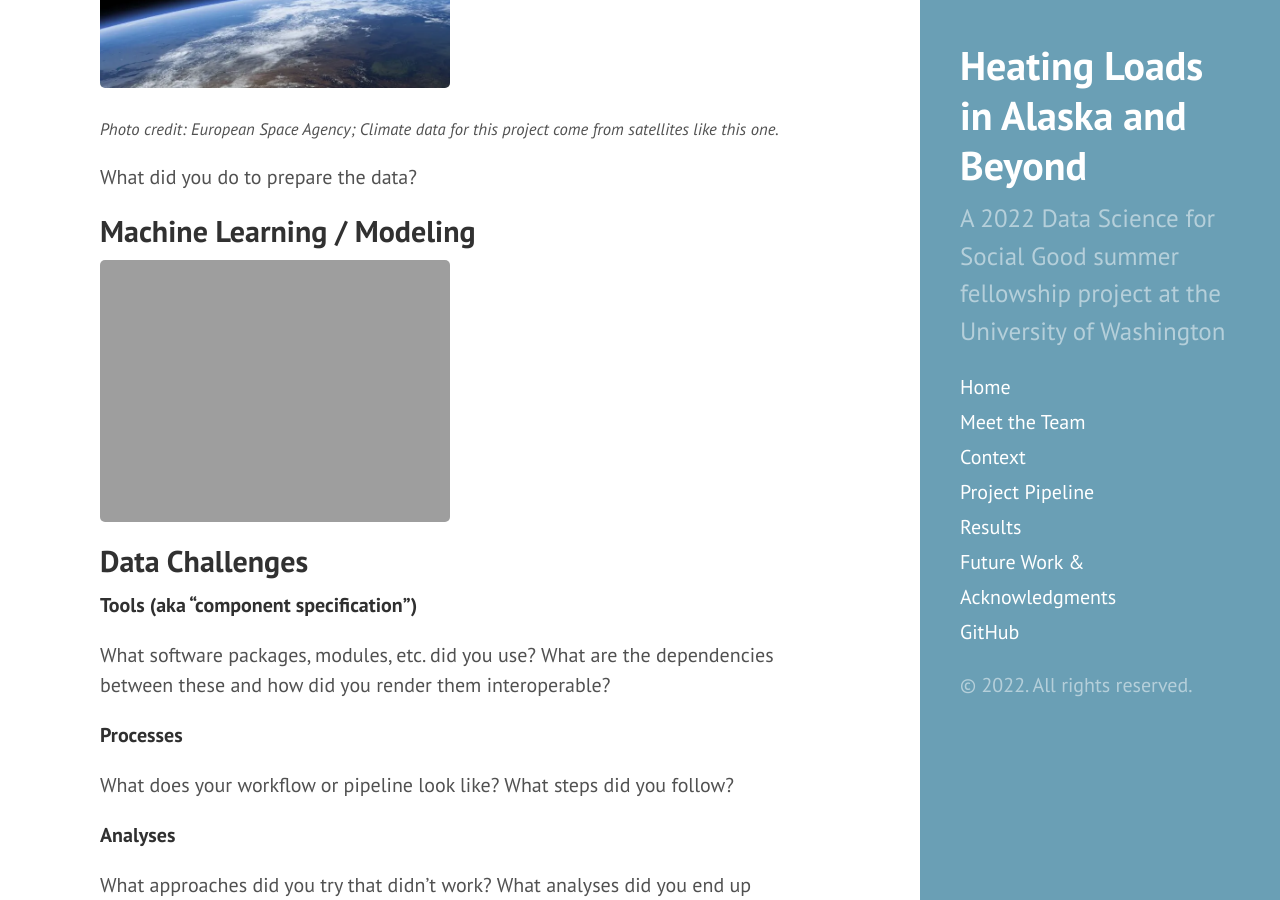
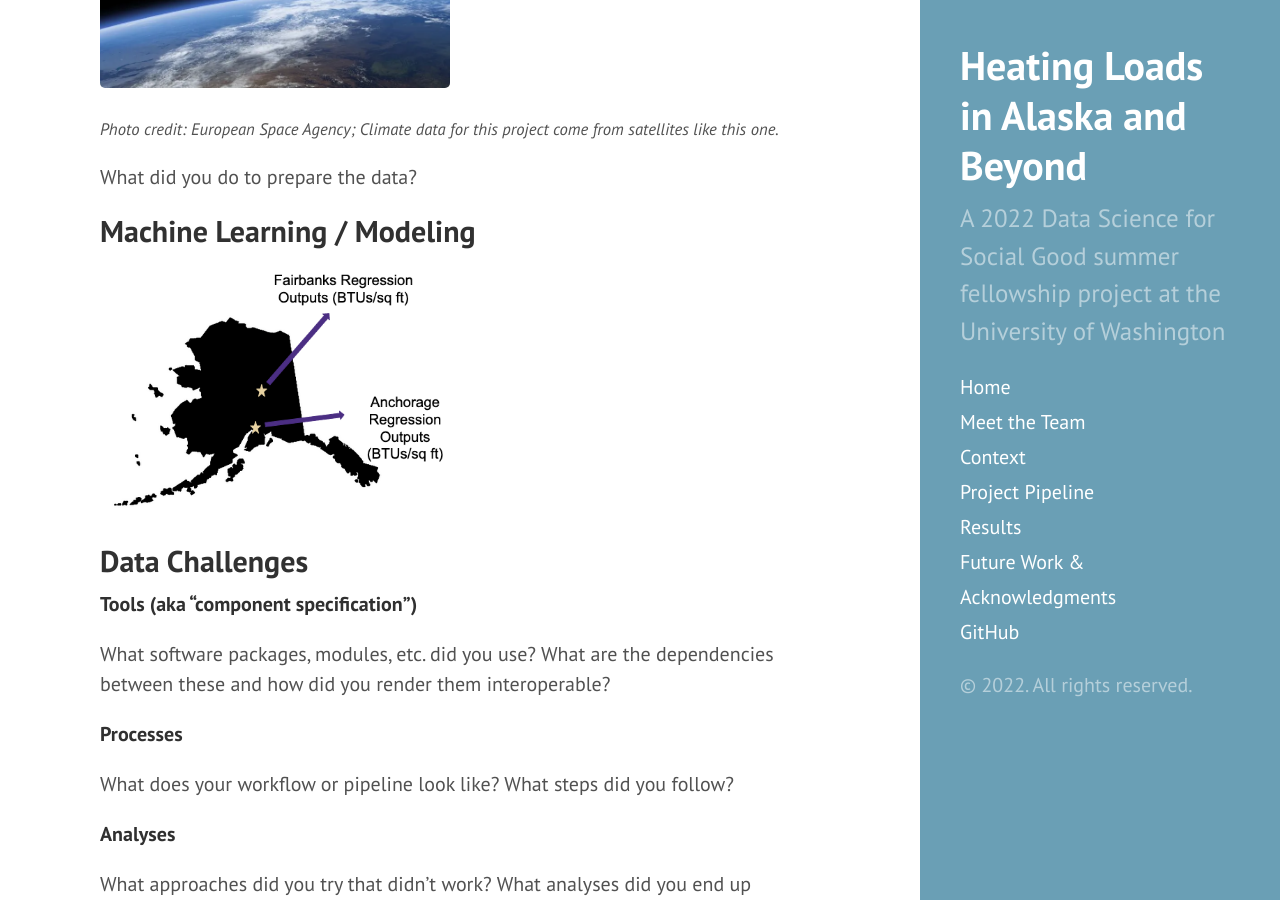
Before and after one commit to uwescience/DSSG2022_heating_loads, a Jekyll site: the page built from methods.md, in a window 1280 px wide and 900 px high, scrolled down 1044 px. Built offline with Jekyll 4.4.1, drawn with Linux system fonts in a browser that asks for light colours.

Commit message:
Update methods.md

```diff
--- a/methods.md
+++ b/methods.md
@@ -23,7 +23,7 @@ The datasets used for extracting building-level attributes and local climate var
 What did you do to prepare the data?
 
 ## Machine Learning / Modeling
-<img src="{{ site.url }}{{ site.baseurl }}/assets/img/ak_anch_fair" width="350">
+<img src="{{ site.url }}{{ site.baseurl }}/assets/img/ak_anch_fair.png" width="350">
 <!--  note you can make text wrap by adding img align="right" before img src-->
 
 ## Data Challenges
```
